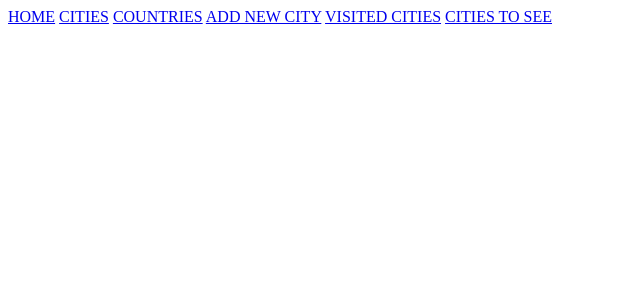
After one commit to mirkiy/travel_bucket_list_python, a Flask app: page /cities/visited in a window 1280 px wide. The commit adds this page. Shown: the top 300 px of the page, without its empty margins (0-640 px from the left). Run offline with Flask 2, Linux system fonts and the light colour scheme; data that the repository does not hold is empty; some libraries are stand-ins or nearby versions.

Commit message:
visited and not visited cities added and displayed

```diff
--- a/controllers/cities_controller.py
+++ b/controllers/cities_controller.py
@@ -75,3 +75,21 @@ def update_city(id):
 def delete_city(id):
     city_repository.delete(id)
     return redirect('/cities')
+
+# show only visited cities
+# GET '/cities/visited'
+
+
+@cities_blueprint.route("/cities/visited")
+def visited_cities():
+    cities = city_repository.select_all_visited()
+    return render_template("cities/visited.html", all_cities=cities)
+
+# show not visited cities
+# GET '/cities/to_visit
+
+
+@cities_blueprint.route("/cities/to_visit")
+def to_visit_cities():
+    cities = city_repository.select_to_visit()
+    return render_template("cities/visited.html", all_cities=cities)
--- a/repositories/city_repository.py
+++ b/repositories/city_repository.py
@@ -58,3 +58,31 @@ def update(city):
               city.population, city.review, city.sights, city.visited, city.id]
 
     run_sql(sql, values)
+
+
+def select_all_visited():
+    cities = []
+
+    sql = "SELECT * FROM cities WHERE visited = True"
+    results = run_sql(sql)
+
+    for row in results:
+        country = country_repository.select(row['country_id'])
+        city = City(country, row['name'],
+                    row['population'], row['review'], row["sights"], row['id'])
+        cities.append(city)
+    return cities
+
+
+def select_to_visit():
+    cities = []
+
+    sql = "SELECT * FROM cities WHERE visited = False"
+    results = run_sql(sql)
+
+    for row in results:
+        country = country_repository.select(row['country_id'])
+        city = City(country, row['name'],
+                    row['population'], row['review'], row["sights"], row['id'])
+        cities.append(city)
+    return cities
--- a/templates/cities/index.html
+++ b/templates/cities/index.html
@@ -6,6 +6,9 @@
     <a href="/cities">CITIES</a>
     <a href="/countries">COUNTRIES</a>
     <a href="/cities/new_city">ADD NEW CITY</a>
+    <a href="/cities/visited">VISITED CITIES</a>
+    <a href="/cities/to_visit">CITIES TO SEE</a>
+
 </nav>
 
 
--- /dev/null
+++ b/templates/cities/visited.html
@@ -0,0 +1,39 @@
+{% extends 'base.html' %}
+{% block content %}
+
+<nav class="nav_destinations">
+    <a href="/">HOME</a>
+    <a href="/cities">CITIES</a>
+    <a href="/countries">COUNTRIES</a>
+    <a href="/cities/new_city">ADD NEW CITY</a>
+    <a href="/cities/visited">VISITED CITIES</a>
+    <a href="/cities/to_visit">CITIES TO SEE</a>
+
+</nav>
+
+{% for city in all_cities %}
+<div class="city_card_visited">
+
+    <div class="city_card_heading">
+        <h1>{{city.name}}</h1>
+        <h2>{{city.country.name}}</h2>
+    </div>
+
+    <div class="btn_visited">
+        {% if city.visited == True %}
+        <i class="fa fa-check fa-2x" style="color:green" aria-hidden="true"></i>
+        {% else %}
+        <i class="fa fa-times fa-2x" aria-hidden="true"></i>
+        {% endif %}
+    </div>
+
+    <div class="city_content_card">
+        <ul>
+            <li>Population:{{city.population}}</li>
+            <li>Review:{{city.review}}</li>
+            <li>Sights:{{city.sights}}</li>
+        </ul>
+    </div>
+
+{% endfor %}
+{% endblock %}
```
Also changed, not shown: templates/cities/to_visit.html (added, +39 -0 lines).
